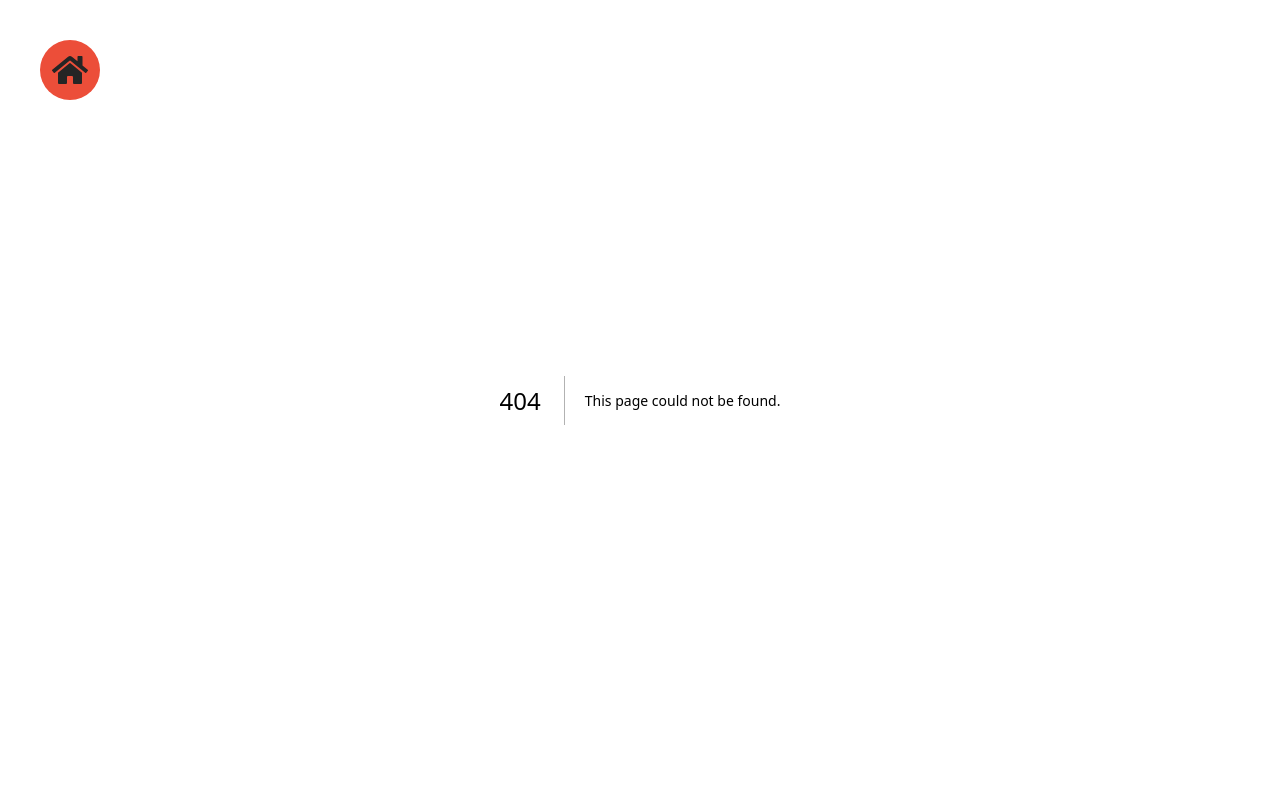
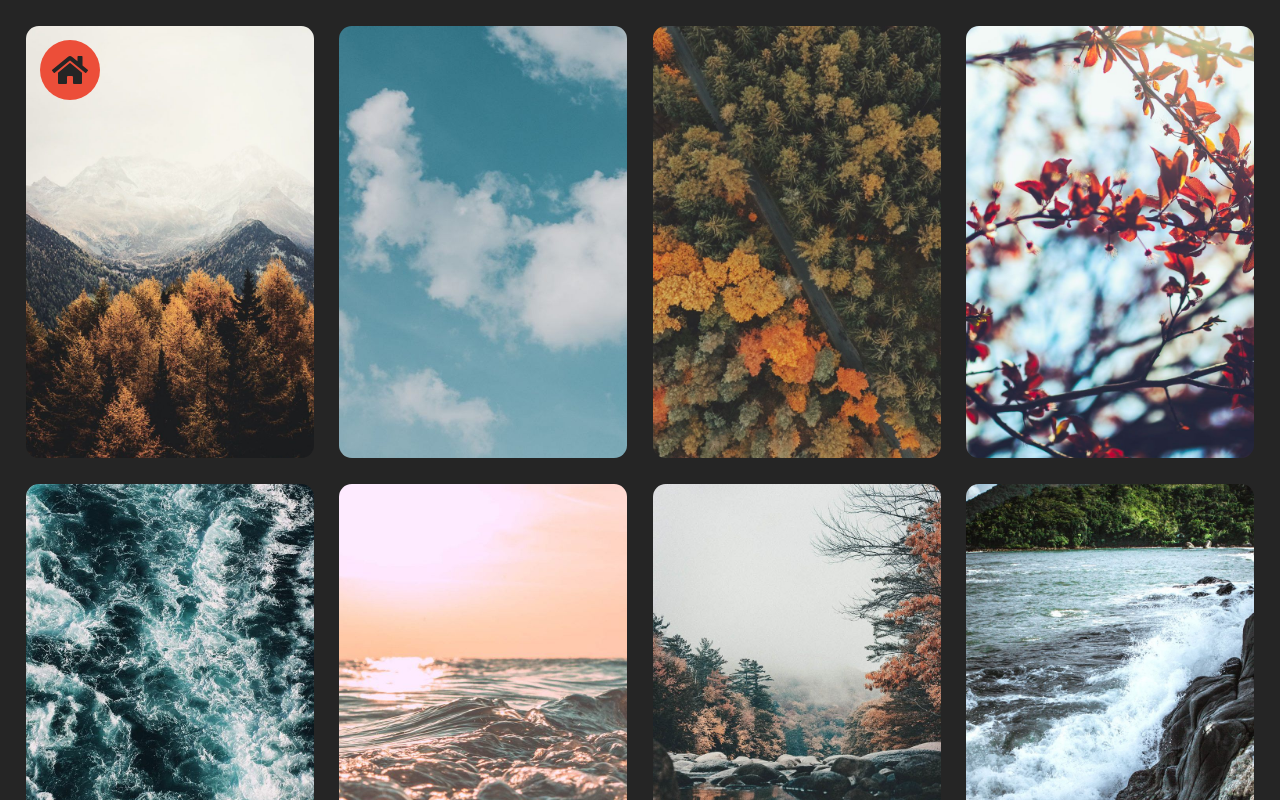
Before and after one commit to HarikrishnanYPR1707/My-Design-Playground, a Next.js app: page /ImageGalleryParallaxScroll in a window 1280 px wide. Before the commit this address had no page. Shown: the top 800 px of the page. Built offline with nearby package versions, Linux system fonts and the light colour scheme.

Commit message:
Completed with the structure

```diff
--- /dev/null
+++ b/src/app/ImageGalleryParallaxScroll/page.jsx
@@ -0,0 +1,44 @@
+import Image from "next/image";
+import styles from "./page.module.scss";
+
+export default function page() {
+  const image = [
+    "img1.jpeg",
+    "img2.jpeg",
+    "img3.jpeg",
+    "img4.jpeg",
+    "img5.jpeg",
+    "img6.jpeg",
+    "img7.jpeg",
+    "img8.jpeg",
+    "img9.jpeg",
+    "img10.jpeg",
+    "img11.jpeg",
+    "img12.jpeg",
+  ];
+
+  return (
+    <div className={styles.main}>
+      <div className={styles.gallery}>
+        <Column images={[image[0], image[1], image[2]]} />
+        <Column images={[image[3], image[4], image[5]]} />
+        <Column images={[image[6], image[7], image[8]]} />
+        <Column images={[image[9], image[10], image[11]]} />
+      </div>
+    </div>
+  );
+}
+
+const Column = ({ images }) => {
+  return (
+    <div className={styles.column}>
+      {images.map((src, i) => {
+        return (
+          <div key={i} className={styles.imageContainer}>
+            <Image src={`/image/${src}`} fill alt="image" />
+          </div>
+        );
+      })}
+    </div>
+  );
+};
--- /dev/null
+++ b/src/app/ImageGalleryParallaxScroll/page.module.scss
@@ -0,0 +1,25 @@
+.gallery {
+  height: 175vh;
+  display: flex;
+  flex-direction: row;
+  gap: 2vw;
+  padding: 2vw;
+  .column {
+    width: 25%;
+    height: 100%;
+    display: flex;
+    flex-direction: column;
+    gap: 2vw;
+    min-width: 250px;
+    .imageContainer {
+      width: 100%;
+      height: 100%;
+      position: relative;
+      border-radius: 1vw;
+      overflow: hidden;
+      img {
+        object-fit: cover;
+      }
+    }
+  }
+}
```
